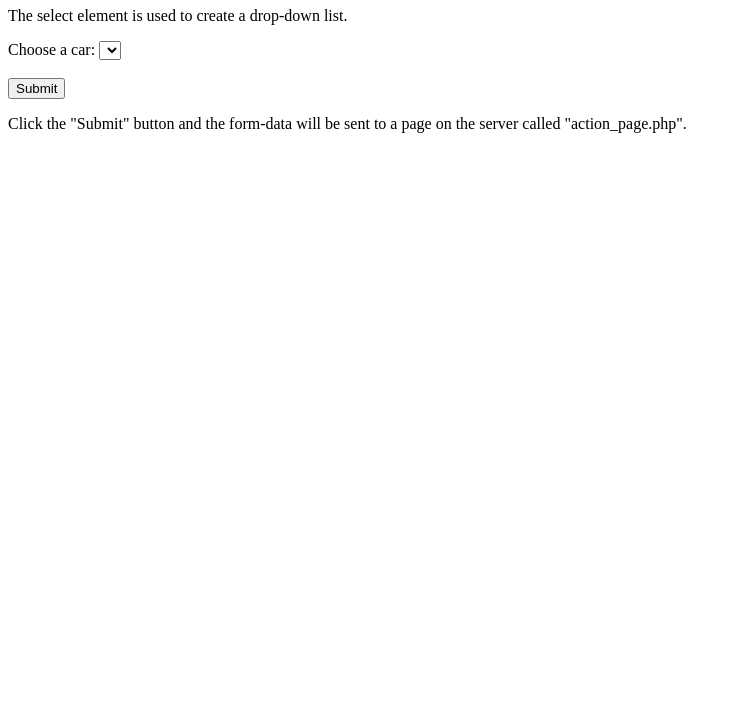
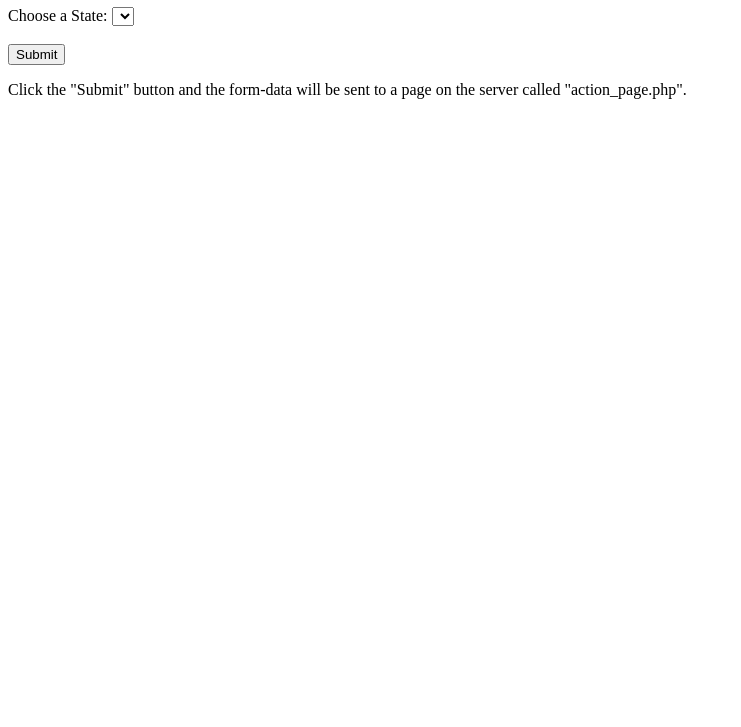
Before and after one commit to putate/CountyDemographicsWebsite, a plain HTML site: page templates/home.html in a window 1280 px wide. Shown: the part 73-800 px from the top of the page, without its empty margins (0-741 px from the left). Drawn offline with Linux system fonts and the light colour scheme.

Commit message:
Update home.html

```diff
--- a/templates/home.html
+++ b/templates/home.html
@@ -4,11 +4,9 @@
 
 <h1>The select element</h1>
 
-<p>The select element is used to create a drop-down list.</p>
-
 <form action="/action_page.php">
-  <label for="cars">Choose a car:</label>
-  <select name="cars" id="cars">
+  <label for="States">Choose a State:</label>
+  <select name="States" id="States">
     {{option}}
   </select>
   <br><br>
```
